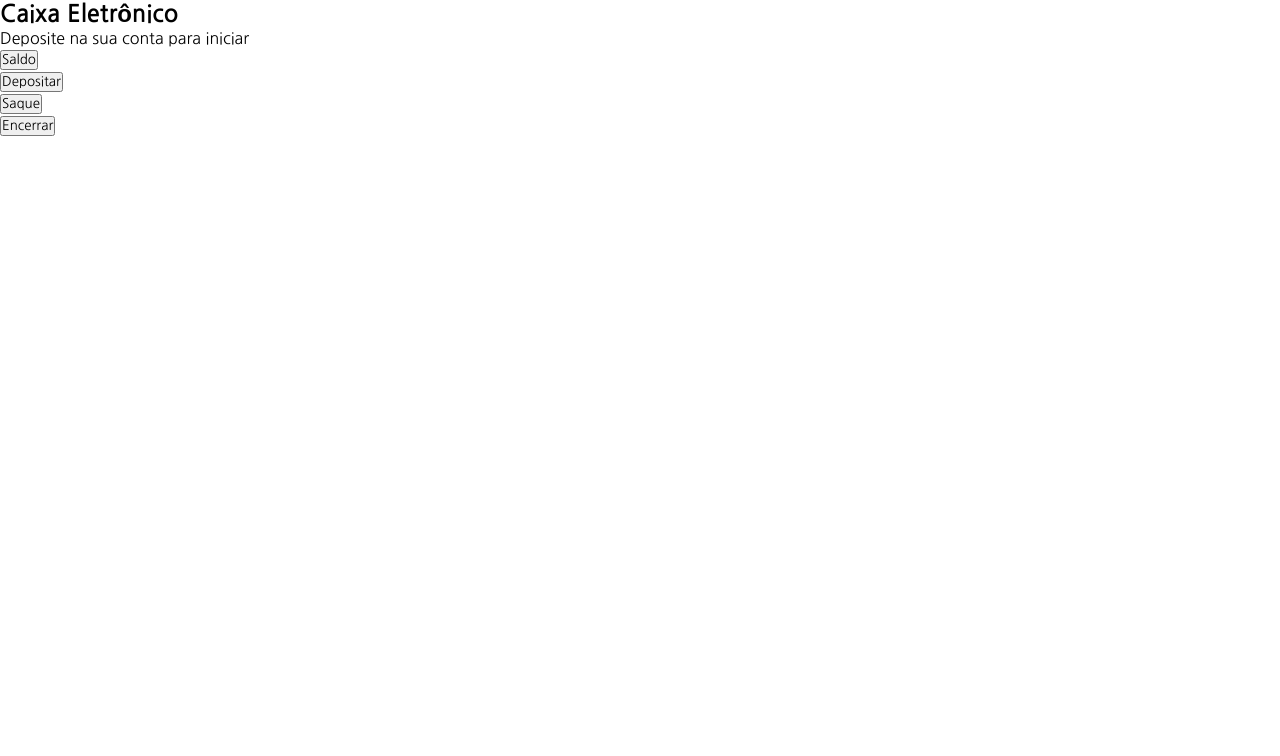
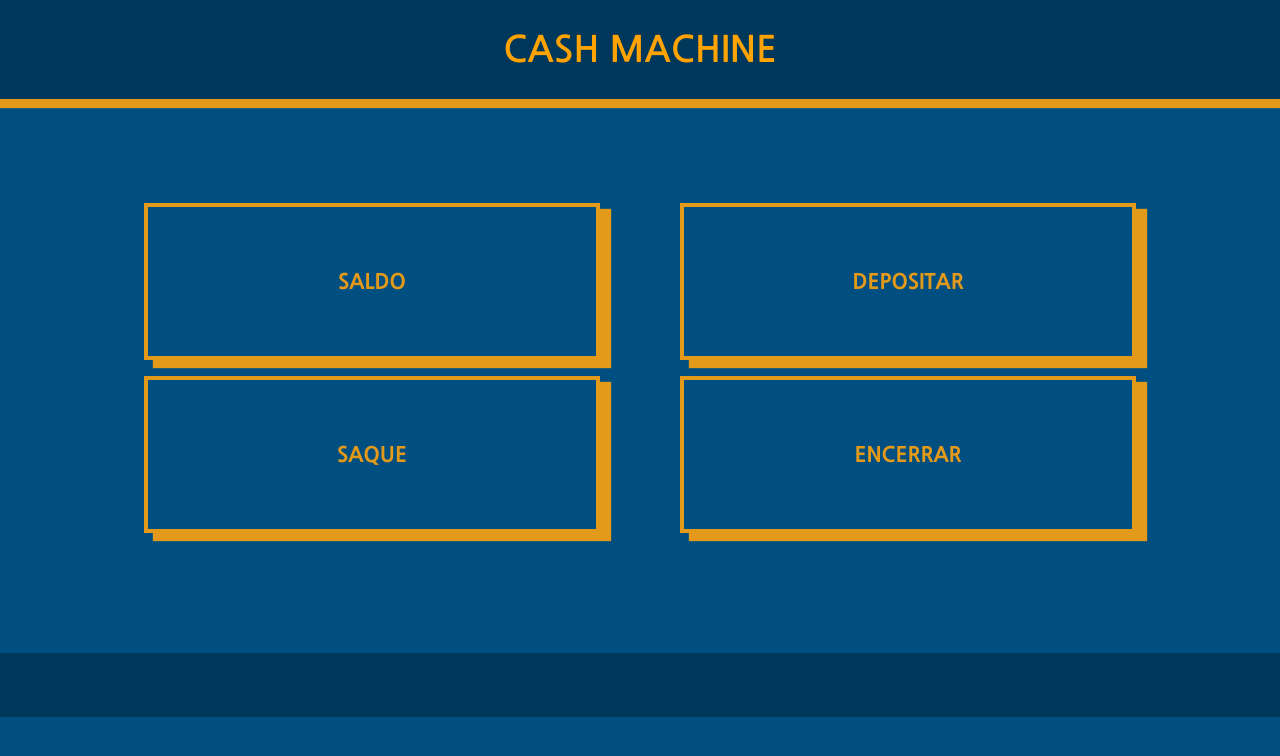
Before and after one commit to felip-araujo/chash-machine-in-JS-, a plain HTML site: page index.html in a window 1280 px wide. Drawn offline with Linux system fonts and the light colour scheme; a web font is replaced by a local one.

Commit message:
mobile sets and js sets finished

```diff
--- a/css/style.css
+++ b/css/style.css
@@ -9,23 +9,30 @@
     box-sizing: border-box;
     /* font-family: 'Montserrat', sans-serif; */
     font-family: 'Nanum Gothic', sans-serif;
+    text-transform: uppercase;
+
 
 }
-
-@media screen and (max-width: 320px ){
+/* para dispositivos moveis ate 768px */
+@media screen and (max-width: 768px ){
 
     body {
-        background-image: linear-gradient( to top, #141126, #1B1447);
-        color: white;
+        background-color: rgb(0, 79, 128);
+        color: rgb(255, 255, 255);
     }
 
     .titulo {
         text-align: center;
         padding: 1rem;
-        background-color: ;
+        color: rgb(255, 163, 3);
+        font-weight: 500;
+        background-color: rgba(0, 35, 56, 0.507);
+        box-shadow: rgb(227,153,25) 0px 4px 1px 1px ;
     }
     p{
+        margin-top: 5px;
         font-size: 13px;
+        font-weight: 200;
     }
 
     .list{
@@ -38,7 +45,8 @@
 
 
     .menu {
-    background-color: white;
+        background-image: linear-gradient(to top rgba(255, 255, 255, 0.678), rgb(255, 255, 255););
+        /* background-color: rgba(255, 255, 255, 0.678); */
     padding-top: 0vh;
     padding: 5vh;
     justify-content: center;
@@ -50,23 +58,174 @@
     margin: 1rem .5rem 1rem .5rem;
     border: none;
     border-radius: 0;
-    background-color: white ;
+    background-color: rgba(255, 255, 255, 0) ;
     font-size: 1rem;
-    color: #1B1447;
-    font-weight: 600;
+    color: rgb(227,153,25);
+    font-weight: 800;
     text-align: none;
 
-} .result{
+}
+
+.result{
     margin: 5vh 0px 0px 0px;
     padding: 2rem;
-    background-color: aliceblue;
-    color: green;
-} ul.list-item{
+    background-color: rgba(0, 35, 56, 0.507);;
+    color: rgb(227,153,25);
+    font-weight: bold;
     text-align: center;
-    background-color: white;
-    margin: .5vh;
-    border-radius: 1.8vh;
-    border: solid 1px #1B1447;
+} ul.list-item {
+    text-align: center;
+    background-color: rgb(3, 97, 145, 0);
+    margin: 1.5vh;
+    border-radius: 0vh;
+    border: solid  2px rgb(227,153,25);
+    box-shadow: rgb(227,153,25) 9px 7px 1px 1px ;
 }
 
 }
+
+/* para dispositivos moveis a partir de 768px */
+@media screen and (min-width: 768px ){
+
+    body {
+        background-color: rgb(0, 79, 128);
+        color: rgb(255, 255, 255);
+    }
+
+    .titulo {
+        text-align: center;
+        padding: 1rem;
+        color: rgb(255, 163, 3);
+        font-weight: 500;
+        background-color: rgba(0, 35, 56, 0.507);
+        box-shadow: rgb(227,153,25) 0px 4px 1px 1px ;
+    }
+    p{
+        margin-top: 5px;
+        font-size: 13px;
+        font-weight: 200;
+    }
+
+    .list{
+        padding: 1vh;
+        display: grid;
+        grid-template-columns: repeat(2, 1fr);
+        justify-content: center;
+        align-content: start;
+    }
+
+
+    .menu {
+        background-image: linear-gradient(to top rgba(255, 255, 255, 0.678), rgb(255, 255, 255););
+        /* background-color: rgba(255, 255, 255, 0.678); */
+    padding-top: 0vh;
+    padding: 5vh;
+    justify-content: center;
+    align-items: justify;
+    text-align: left;
+
+
+ } .btn {
+    margin: 1rem .5rem 1rem .5rem;
+    border: none;
+    border-radius: 0;
+    background-color: rgba(255, 255, 255, 0) ;
+    font-size: 1rem;
+    color: rgb(227,153,25);
+    font-weight: 800;
+    text-align: none;
+
+}
+
+.result{
+    margin: 5vh 0px 0px 0px;
+    padding: 2rem;
+    background-color: rgba(0, 35, 56, 0.507);;
+    color: rgb(227,153,25);
+    font-weight: bold;
+    text-align: center;
+} ul.list-item {
+    text-align: center;
+    background-color: rgb(3, 97, 145, 0);
+    margin: 1.5vh;
+    border-radius: 0vh;
+    border: solid  2px rgb(227,153,25);
+    box-shadow: rgb(227,153,25) 9px 7px 1px 1px ;
+}
+
+}
+
+/* para dispositivos a partir de 1024px  (desktop) */
+@media screen and (min-width: 1024px ){
+
+    body {
+        background-color: rgb(0, 79, 128);
+        color: rgb(255, 255, 255);
+    }
+
+    .titulo {
+        text-align: center;
+        padding: 2rem;
+        color: rgb(255, 163, 3);
+        font-size: 1.5rem;
+        font-weight: 500;
+        background-color: rgba(0, 35, 56, 0.507);
+        box-shadow: rgb(227,153,25) 0px 8px 1px 1px ;
+    }
+    p{
+        margin-top: 5px;
+        font-size: 13px;
+        font-weight: 200;
+    }
+
+    .list{
+        padding: 8vh;
+        display: grid;
+        grid-template-columns: repeat(2, 1fr);
+        justify-content: center;
+        align-content: start;
+    }
+
+
+    .menu {
+        background-image: linear-gradient(to top rgba(255, 255, 255, 0.678), rgb(255, 255, 255););
+        /* background-color: rgba(255, 255, 255, 0.678); */
+    padding-top: 0vh;
+    padding: 5vh;
+    justify-content: center;
+    align-items: justify;
+    text-align: left;
+
+
+ } .btn {
+    margin: 1rem .5rem 1rem .5rem;
+    border: none;
+    border-radius: 0;
+    background-color: rgba(255, 255, 255, 0) ;
+    font-size: 1rem;
+    color: rgb(227,153,25);
+    font-weight: 800;
+    font-size: 1.3rem;
+    text-align: none;
+    padding: 2rem .0rem 2rem 0rem;
+
+}
+
+.result{
+    margin: 0vh 0px 0px 0px;
+    padding: 2rem;
+    background-color: rgba(0, 35, 56, 0.507);;
+    color: rgb(227,153,25);
+    font-weight: bold;
+    text-align: center;
+} ul.list-item {
+    text-align: center;
+    background-color: rgb(3, 97, 145, 0);
+    padding: 1rem .0rem 1rem 0rem;
+    margin:  0vh 5vh 2vh;
+    border-radius: 0vh;
+    border: solid  4px rgb(227,153,25);
+    box-shadow: rgb(227,153,25) 10px 7px 1px 1px ;
+}
+
+}
--- a/index.html
+++ b/index.html
@@ -9,8 +9,7 @@
 </head>
 <body>
     <section id="titulo" class="titulo">
-        <h1>Caixa Eletrônico</h1>
-        <p>Deposite na sua conta para iniciar</p>
+        <h1>Cash Machine</h1>
     </section>
 
     <div><section class="menu">
--- a/main.js
+++ b/main.js
@@ -7,8 +7,8 @@ function verifSaldo(){
     HTMLnovo = "O seu saldo é R$: " + saldo;
     HTMLtemporario = HTMLnovo + HTMLtemporario;
     $result.innerHTML = HTMLtemporario;
+}
 
-}
 
 function deposito(){
     var novoValor = window.prompt("Qual o valor a depositar ?");
```
